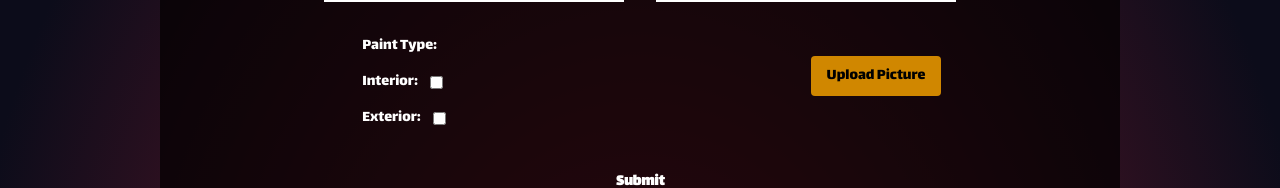
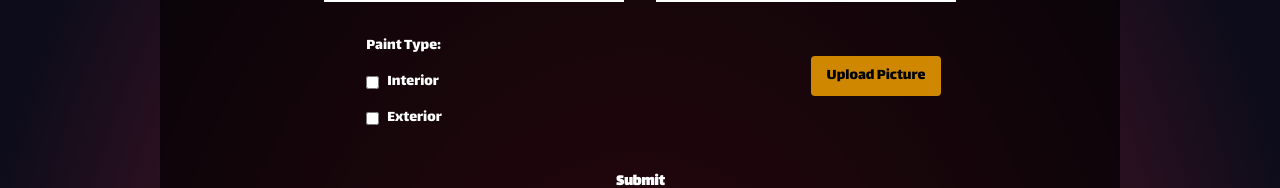
Before and after one commit to NikitaaOvramenko/TCS---Paints, a React (Vite) app in the folder TCS-Paint/: page /#/form in a window 1280 px wide. Shown: the part 378-566 px from the top of the page. Built offline with nearby package versions, Linux system fonts and the light colour scheme.

Commit message:
fixed some stuff

```diff
--- a/TCS-Paint/src/custom-components/FormTemplate.tsx
+++ b/TCS-Paint/src/custom-components/FormTemplate.tsx
@@ -9,12 +9,16 @@ export default function FormTemplate({ className }: FormProps) {
   const [file, SetFile] = useState<string[]>([]);
 
   function Submit(e: React.FormEvent<HTMLFormElement>) {
-    const formData = new FormData(e.currentTarget);
+    e.preventDefault();
+    const form = e.currentTarget;
+    const formData = new FormData(form);
 
     axios
       .post(import.meta.env.VITE_EMAIL_SEND, formData)
       .then((res) => {
         console.log(res.data);
+        form.reset(); // clear all inputs
+        SetFile([]); // clear file preview
       })
       .catch((err) => {
         console.error(err);
@@ -22,8 +26,6 @@ export default function FormTemplate({ className }: FormProps) {
   }
 
   function handleUpload(e: React.ChangeEvent<HTMLInputElement>) {
-    console.log(e.target.files);
-
     let temp: string[] = [];
 
     if (e.target.files) {
@@ -167,23 +169,24 @@ export default function FormTemplate({ className }: FormProps) {
         <div className="left w-full lg:w-[50%] flex justify-center">
           <div className="flex flex-col gap-3">
             <label className="self-start">Paint Type:</label>
-            <div className="flex items-center gap-3">
-              <label htmlFor="interior-a">Interior:</label>
+
+            <div className="flex items-center gap-2">
               <input
                 type="checkbox"
                 id="interior-a"
                 name="paintType"
                 value="Interior"
               />
+              <label htmlFor="interior-a">Interior</label>
             </div>
-            <div className="flex items-center gap-3">
-              <label htmlFor="exterior-a">Exterior:</label>
+            <div className="flex items-center gap-2">
               <input
                 type="checkbox"
                 id="exterior-a"
                 name="paintType"
                 value="Exterior"
               />
+              <label htmlFor="exterior-a">Exterior</label>
             </div>
           </div>
         </div>
```
